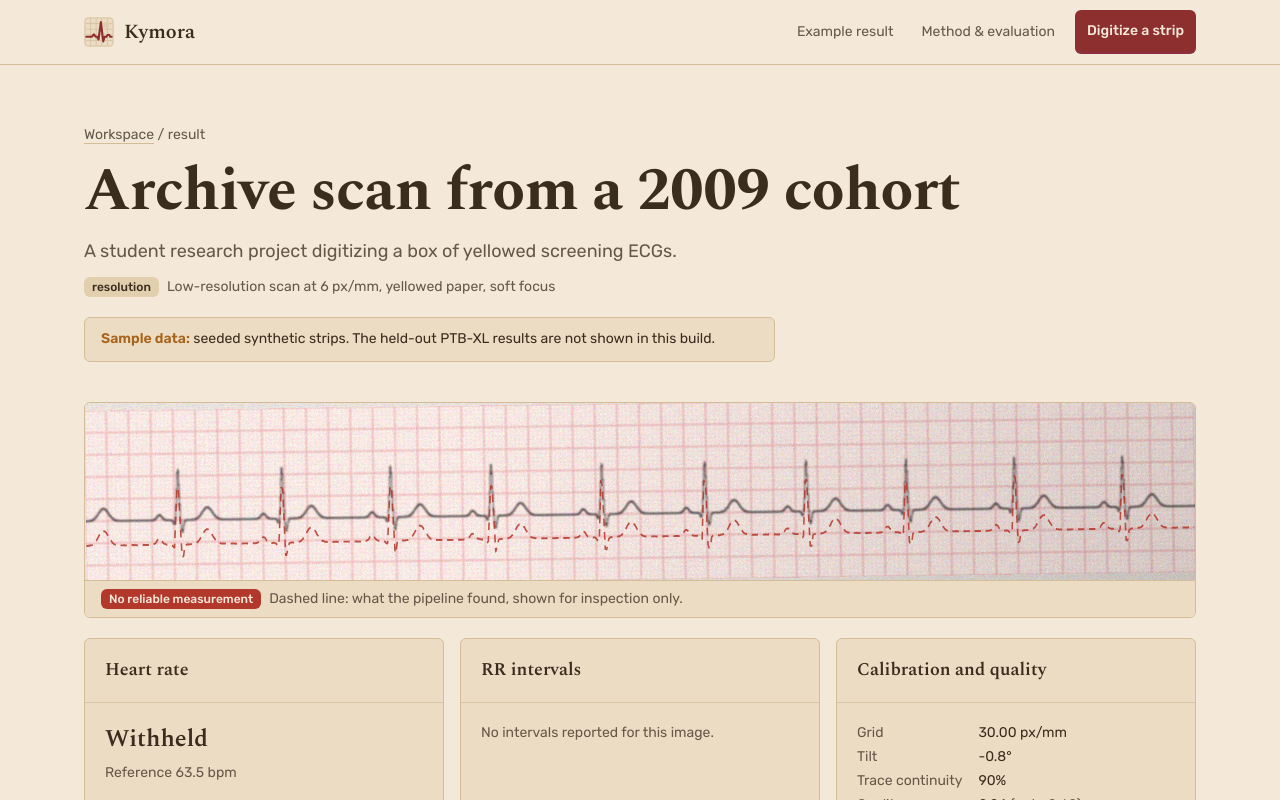
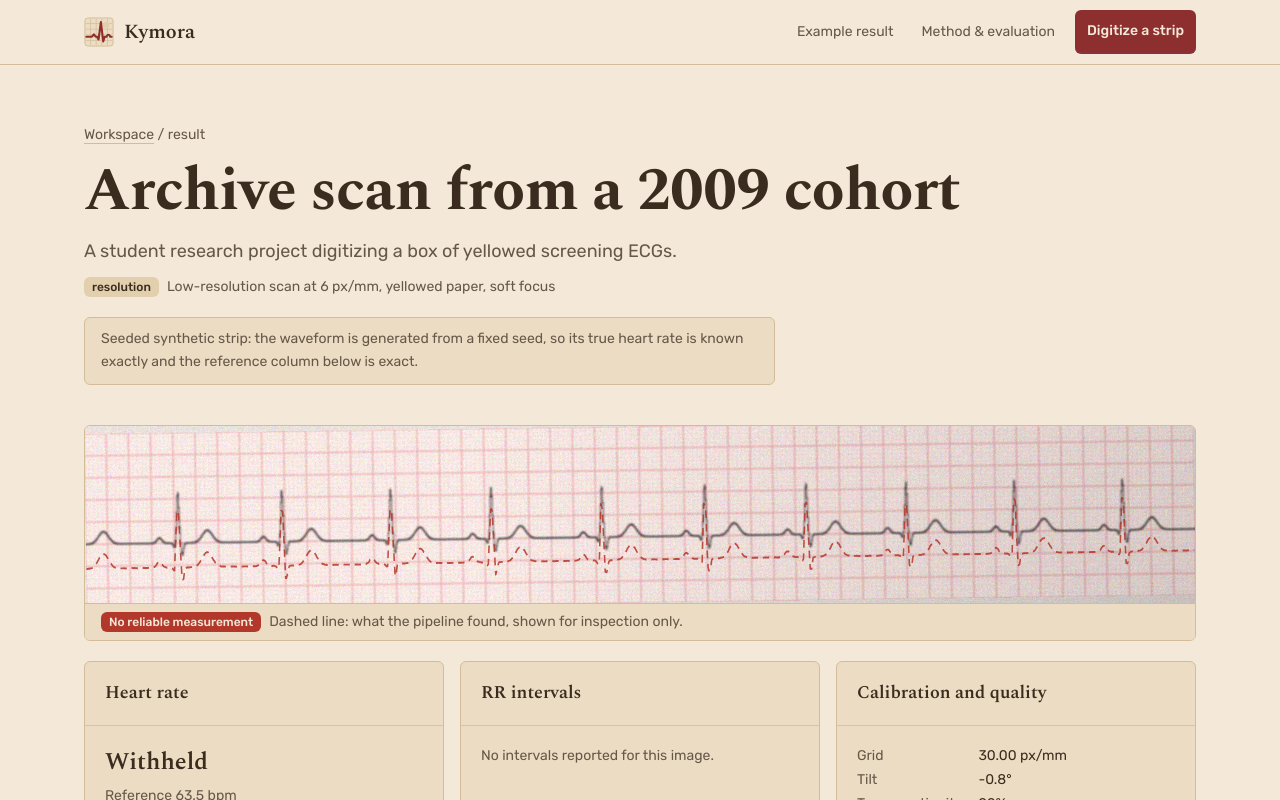
Before and after one commit to mericcintosun/kymora, a Next.js app: page /digitize/archive-64-cohort in a window 1280 px wide. Shown: the top 800 px of the page. Built offline with nearby package versions, Linux system fonts and the light colour scheme.

Commit message:
fix(qa): scope the source note, strip pages say synthetic by design, /how states the missi

```diff
--- a/app/digitize/[id]/page.tsx
+++ b/app/digitize/[id]/page.tsx
@@ -68,7 +68,7 @@ export default async function ResultPage({ params }: { params: Promise<{ id: str
         <span className="text-muted-foreground">{strip.capture}</span>
       </p>
       <div className="mt-5 max-w-[68ch]">
-        <SourceNote mode={adapter.mode} heldOut={adapter.getHeldOut()} />
+        <SourceNote mode={adapter.mode} heldOut={adapter.getHeldOut()} scope="strip" />
       </div>
 
       <div className="mt-10">
--- a/components/source-note.tsx
+++ b/components/source-note.tsx
@@ -6,21 +6,43 @@ const RENDERER_NAME: Record<HeldOutResults["renderer"], string> = {
 };
 
 /**
- * One plain line saying where the numbers on the page come from, driven by the
- * selector's mode. Server component: it receives the facts, it reads nothing itself.
+ * One plain line saying where the numbers on the page come from. Server component: it
+ * receives the facts, it reads nothing itself.
+ *
+ *   scope "strip"       a seeded result page. Those strips are synthetic by design in every
+ *                       mode (that is what gives an exact reference), so the line says so
+ *                       and does not talk about the held-out set at all.
+ *   scope "evaluation"  the /how evaluation section. Names the held-out source when it is
+ *                       loaded, otherwise one muted line that it is not part of this deployment.
  */
-export function SourceNote({ mode, heldOut }: { mode: AdapterMode; heldOut: Pick<HeldOutResults, "n" | "renderer" | "seed"> | null }) {
+export function SourceNote({
+  mode,
+  heldOut,
+  scope,
+}: {
+  mode: AdapterMode;
+  heldOut: Pick<HeldOutResults, "n" | "renderer" | "seed"> | null;
+  scope: "strip" | "evaluation";
+}) {
+  if (scope === "strip") {
+    return (
+      <p className="rounded-md border border-border bg-surface px-4 py-2.5 text-sm leading-relaxed text-muted-foreground">
+        Seeded synthetic strip: the waveform is generated from a fixed seed, so its true heart rate is known exactly and
+        the reference column below is exact.
+      </p>
+    );
+  }
   return (
-    <p className="rounded-md border border-border bg-surface px-4 py-2.5 text-sm leading-relaxed">
+    <p className="rounded-md border border-border bg-surface px-4 py-2.5 text-sm leading-relaxed text-muted-foreground">
       {mode === "real" && heldOut ? (
         <>
-          <span className="font-semibold text-ok">Live source:</span> PTB-XL fold 10, {heldOut.n} images rendered by{" "}
-          {RENDERER_NAME[heldOut.renderer]}, seed {heldOut.seed}. Strip pages still use synthetic samples.
+          <span className="font-semibold text-ok">Held-out source:</span> PTB-XL fold 10, {heldOut.n} images rendered by{" "}
+          {RENDERER_NAME[heldOut.renderer]}, seed {heldOut.seed}.
         </>
       ) : (
         <>
-          <span className="font-semibold text-warn">Sample data:</span> seeded synthetic strips. The held-out PTB-XL
-          results are not shown in this build.
+          This deployment shows the synthetic bench. The held-out PTB-XL table is generated offline from a local PTB-XL
+          copy and is not part of this build yet.
         </>
       )}
     </p>
```
Also changed, not shown: 1 other file (tests, documents, lock files or other folders).
